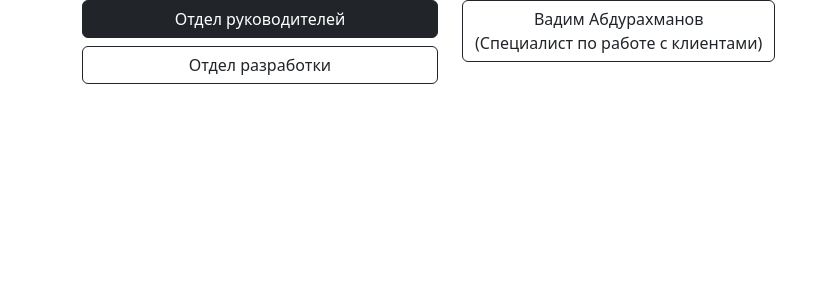
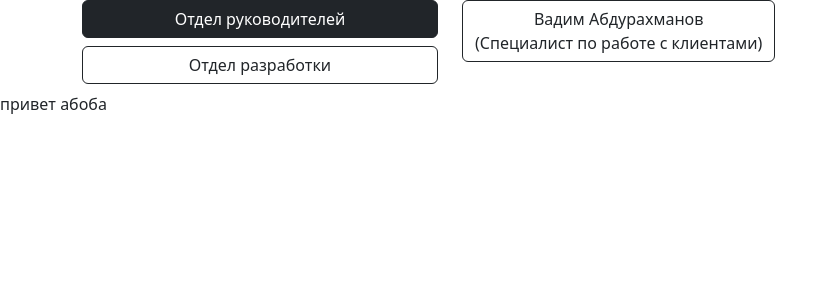
Before and after one commit to GlagolSpirinS/praktis1, a Django app: page /staff in a window 1280 px wide. Shown: the part 56-356 px from the top of the page, without its empty margins (0-837 px from the left). Run offline with Django 5.2, Linux system fonts and the light colour scheme; data comes from the database, SQL or seed files in the repository.

Commit message:
first commit
second commit

```diff
--- a/templates/staff/staff.html
+++ b/templates/staff/staff.html
@@ -43,4 +43,7 @@
             </div>
         </div>
     </div>
+<div>
+	привет абоба
+</div>
 {% endblock %}
```
